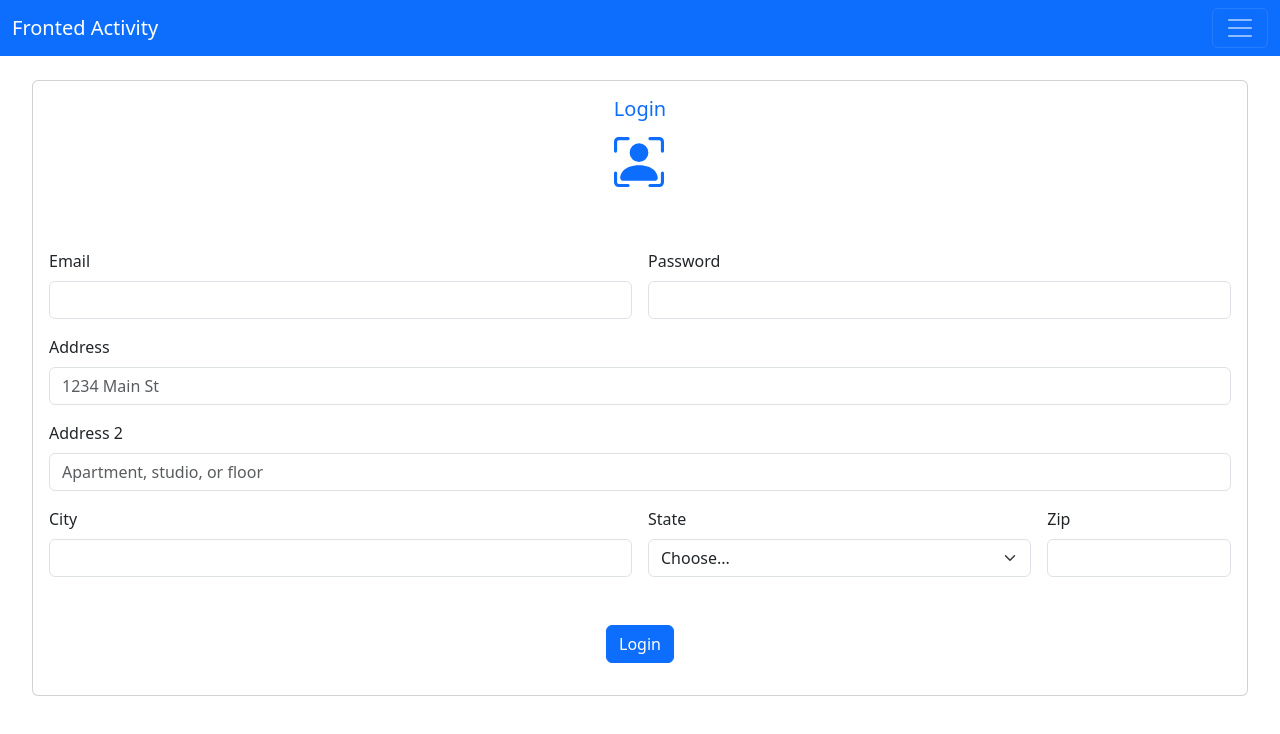
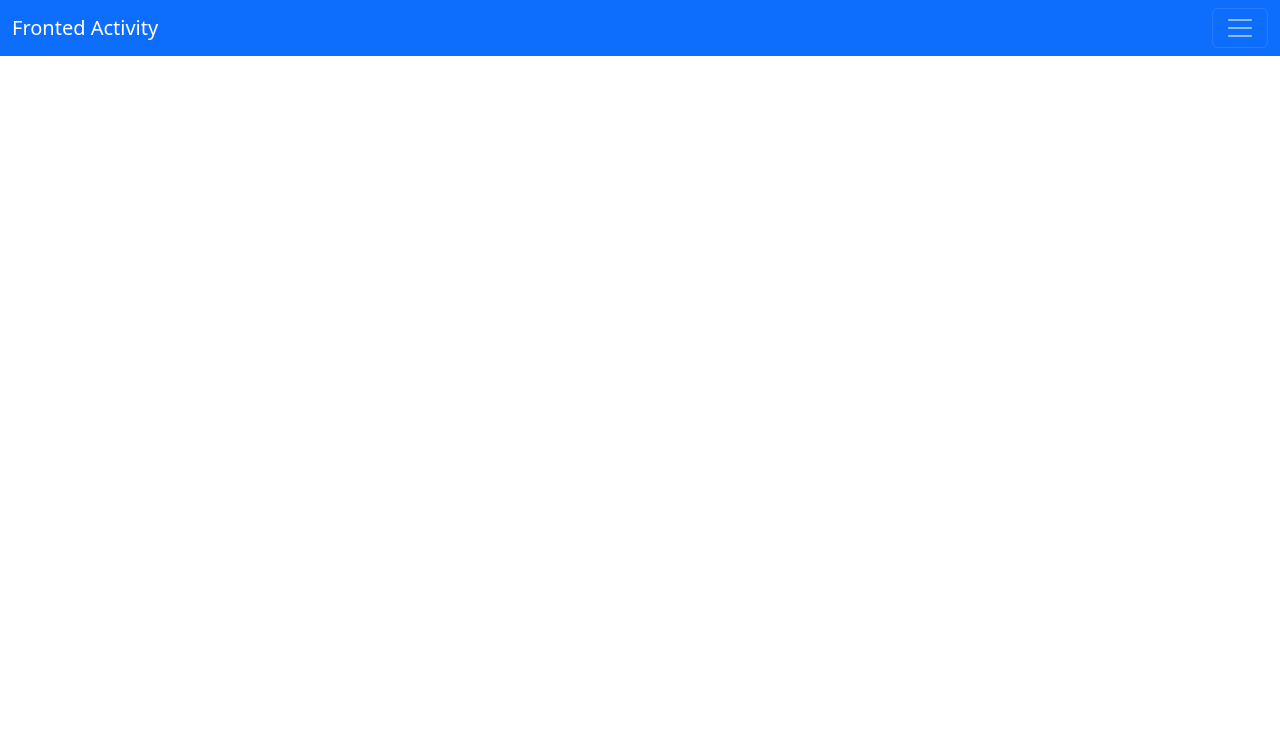
Before and after one commit to felipegustinr/TallerFronted, an Angular app in the folder frontedActivity/: page / in a window 1280 px wide. Shown: the top 734 px of the page. Built offline with nearby package versions, Linux system fonts and the light colour scheme.

Commit message:
Update app.component.html

```diff
--- a/frontedActivity/src/app/app.component.html
+++ b/frontedActivity/src/app/app.component.html
@@ -1,7 +1,6 @@
 
 <app-navbar/>
-<app-login/>
 
 
-<!--
-<router-outlet /> -->
+
+<router-outlet />
```
